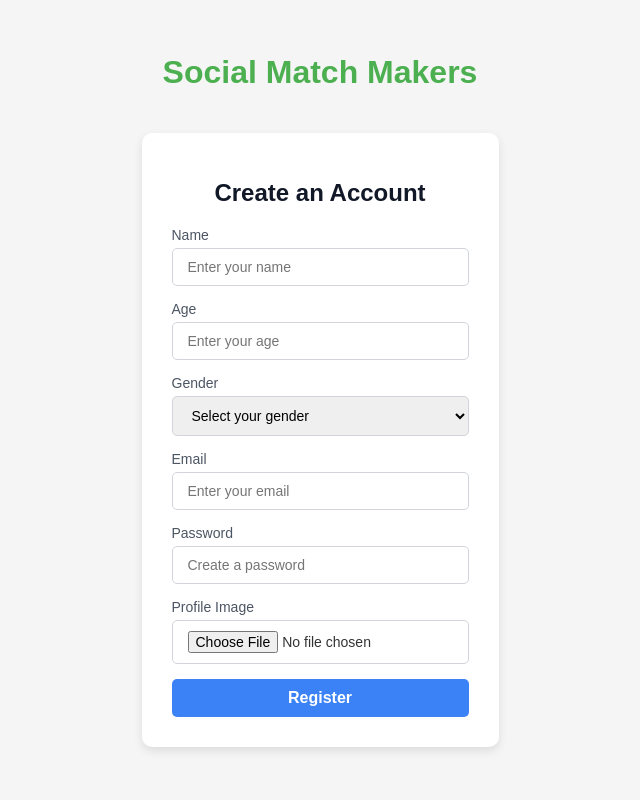
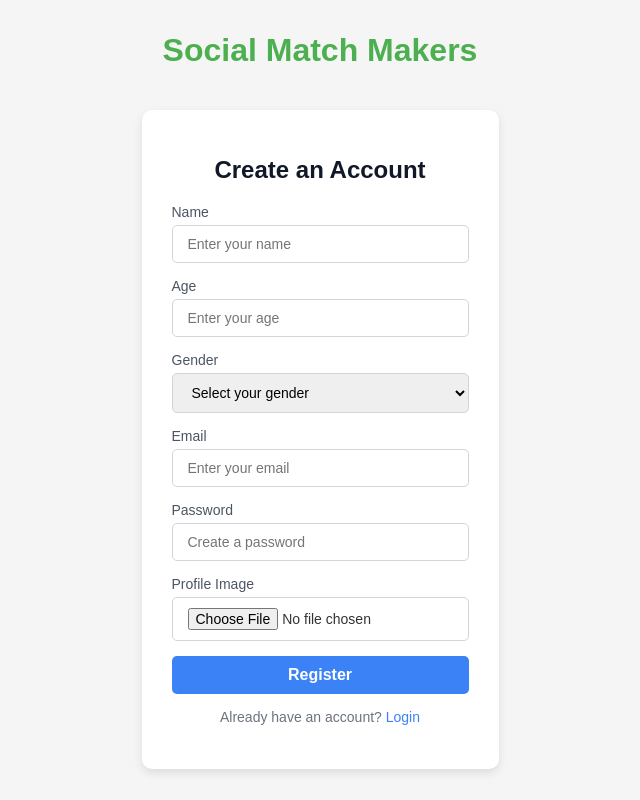
Before and after one commit to tigerhostsolutions/RTT50-MERN-SE-CAPSTONE-FE, a React (Vite) app: page /register in a window 1280 px wide. Shown: the whole page, without its empty margins (320-960 px from the left). Built offline with nearby package versions, Linux system fonts and the light colour scheme.

Commit message:
created/updated: added login link

```diff
--- a/src/pages/Registration.jsx
+++ b/src/pages/Registration.jsx
@@ -183,6 +183,9 @@
             <button type = "submit" className = "submit-button" >Register
             </button >
           </form >
+          <p className = "login-footer" >
+            Already have an account? <a href = "/login" target = "_blank" >Login</a >
+          </p >
         </div >
       </div >
   );
```
